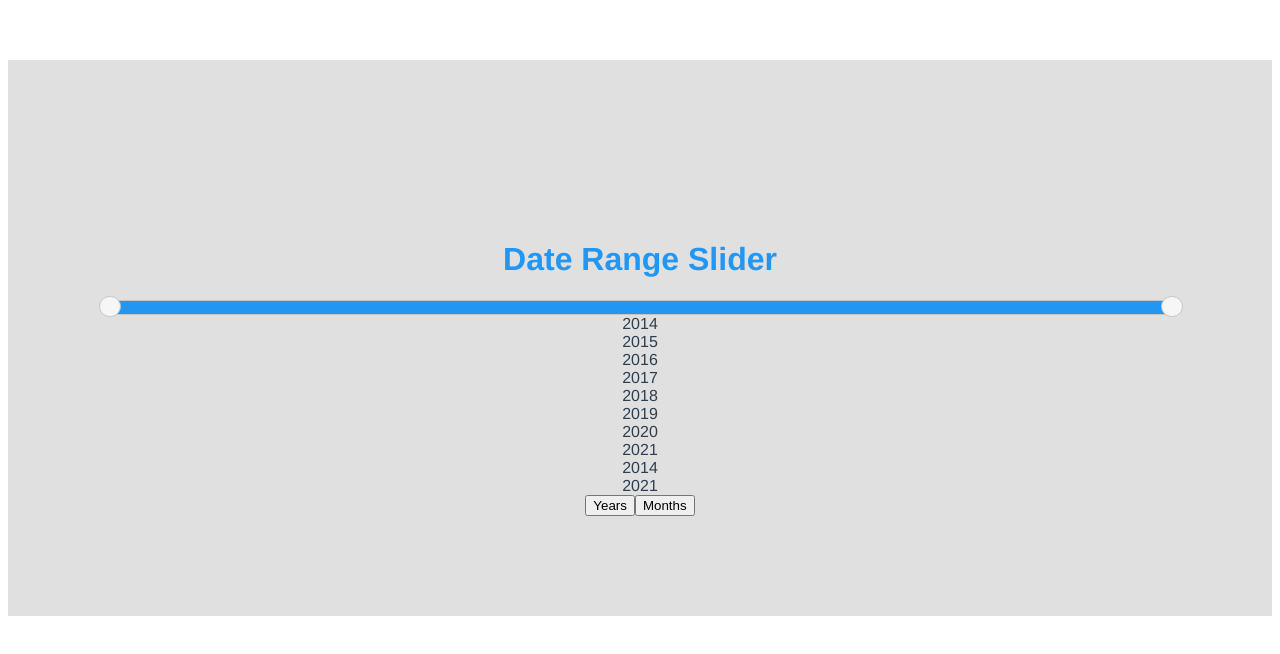
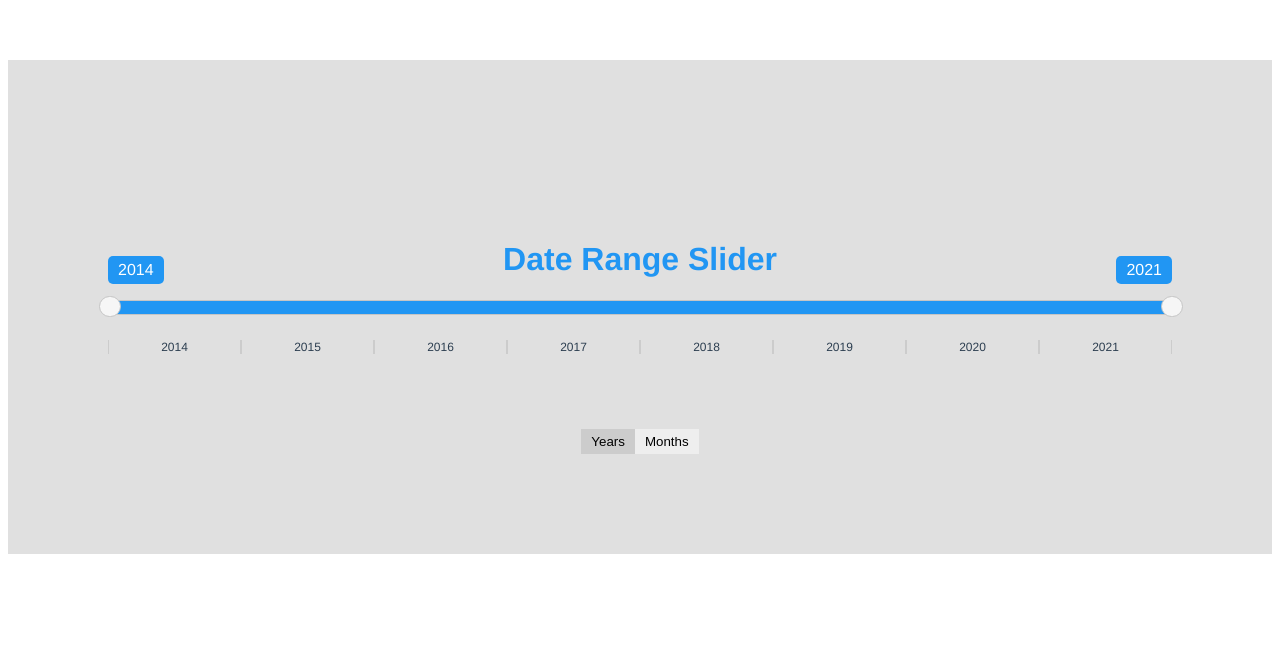
Before and after one commit to MaksimKrishtopa/test_neostack, a Vue app: page / in a window 1280 px wide. Shown: the top 654 px of the page. Built offline with nearby package versions, Linux system fonts and the light colour scheme.

Commit message:
Добавление стилей приложения

```diff
--- a/src/components/DateRangeSlider.vue
+++ b/src/components/DateRangeSlider.vue
@@ -130,7 +130,7 @@ export default {
       this.initializeSliders();
     },
 
-        updateScales() {
+    updateScales() {
       this.yearScale = Array.from({ length: this.selectedEndYear - this.selectedStartYear + 1 }, (_, index) => this.selectedStartYear + index);
       this.monthScale = this.generateMonthScale();
     },
@@ -164,6 +164,108 @@ export default {
 </script>
 
 <style scoped>
+.date-range-slider {
+  width: 100%;
+  max-width: 600px;
+  margin: 20px auto;
+}
+
+.slider-wrapper {
+  position: relative;
+}
+
+.slider {
+  width: 100%;
+}
+
+.month-scale-item {
+  flex: 1;
+  text-align: center;
+  font-size: 12px;
+}
+
+.tabs {
+  display: flex;
+  justify-content: center;
+  margin-top: 75px;
+  align-items: flex-start;
+}
+.tabs button {
+  cursor: pointer;
+  padding: 5px 10px;
+  background-color: #eee;
+  border: none;
+  outline: none;
+}
+
+.tabs button.active {
+  background-color: #ccc;
+}
+
+.months {
+  display: flex;
+  justify-content: space-between;
+  margin: 15px 0 10px 0;
+}
+
+.months span {
+  flex: 1;
+  text-align: center;
+}
+
+.start-tooltip,
+.end-tooltip {
+  background-color: #2196f3;
+  color: white;
+  padding: 5px 10px;
+  border-radius: 5px;
+}
+
+.slider-container {
+  position: relative;
+}
+
+.tooltip {
+  position: absolute;
+  background-color: #2196f3;
+  color: white;
+  padding: 5px 10px;
+  border-radius: 5px;
+  white-space: nowrap;
+  text-align: center;
+  bottom: 70px;
+}
+
+.end-tooltip {
+  right: 0;
+}
+
+.month-scale {
+  display: flex;
+  justify-content: space-between;
+  padding-top: 15px;
+}
+
+.month-scale-item {
+  flex: 1;
+  text-align: center;
+  border-left: 1px solid #ccc;
+  border-right: 1px solid #ccc;
+}
+
+.year-scale {
+  display: flex;
+  justify-content: space-between;
+  padding-top: 25px;
+}
+
+.year-scale-item {
+  flex: 1;
+  text-align: center;
+  font-size: 12px;
+  border-left: 1px solid #ccc;
+  border-right: 1px solid #ccc;
+}
 
 
 </style>
```
